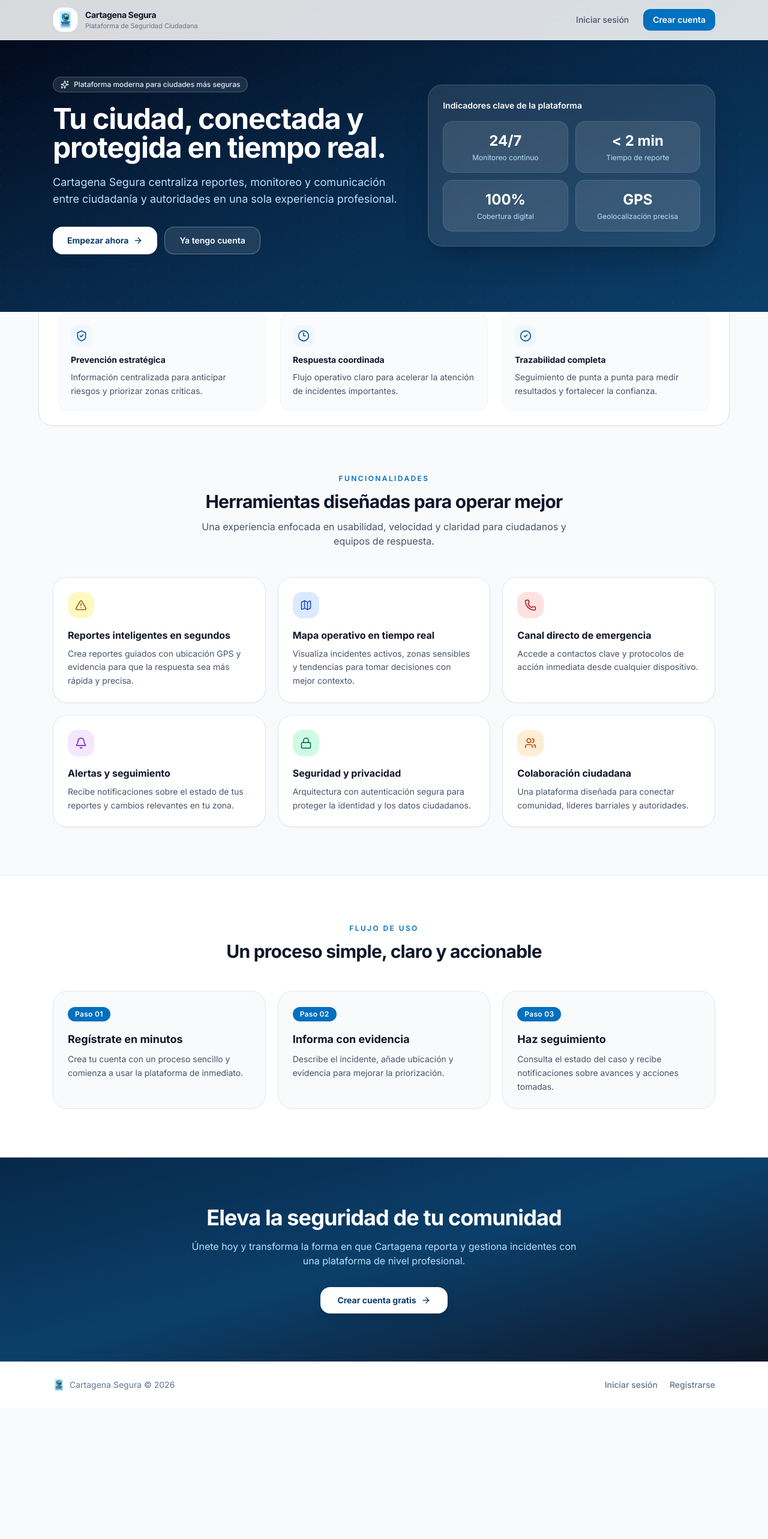
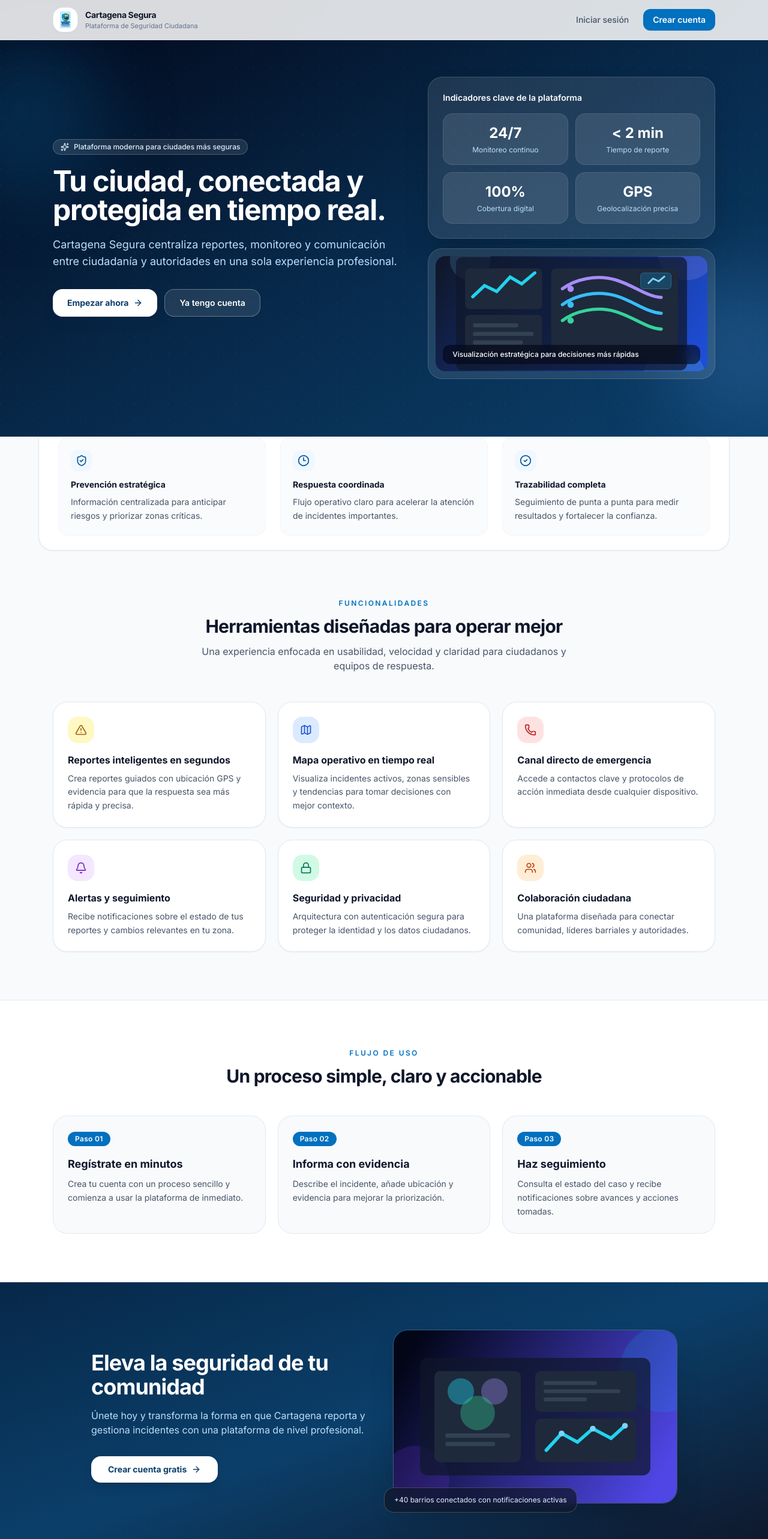
Before and after one commit to TheSantSalazar/Cartagena-Segura-React, a React (Vite) app: page / in a window 1280 px wide. Shown: the top 2566 px of the page at 60% size. Before the commit the page ends 2347 px from the top, so only its background shows below. Built offline with nearby package versions, Linux system fonts and the light colour scheme.

Commit message:
feat: elevar landing con animaciones e ilustraciones

```diff
--- a/src/index.css
+++ b/src/index.css
@@ -46,3 +46,50 @@
 .leaflet-control {
   z-index: 1 !important;
 }
+@keyframes fadeUp {
+  0% {
+    opacity: 0;
+    transform: translateY(18px);
+  }
+  100% {
+    opacity: 1;
+    transform: translateY(0);
+  }
+}
+
+@keyframes blob {
+  0%,
+  100% {
+    transform: translate3d(0, 0, 0) scale(1);
+  }
+  33% {
+    transform: translate3d(24px, -18px, 0) scale(1.04);
+  }
+  66% {
+    transform: translate3d(-16px, 12px, 0) scale(0.96);
+  }
+}
+
+.animate-fade-up {
+  animation: fadeUp 700ms ease-out both;
+}
+
+.animate-fade-up-delay {
+  animation: fadeUp 850ms ease-out 120ms both;
+}
+
+.animate-blob {
+  animation: blob 8s ease-in-out infinite;
+}
+
+.animation-delay-2000 {
+  animation-delay: 2s;
+}
+
+@media (prefers-reduced-motion: reduce) {
+  .animate-fade-up,
+  .animate-fade-up-delay,
+  .animate-blob {
+    animation: none;
+  }
+}
--- a/src/pages/LandingPage.jsx
+++ b/src/pages/LandingPage.jsx
@@ -122,9 +122,11 @@ export default function LandingPage() {
 
       <header className="relative overflow-hidden bg-gradient-to-br from-slate-950 via-primary-950 to-primary-900 pt-28 sm:pt-32">
         <div className="absolute inset-0 opacity-20" style={{ backgroundImage: 'radial-gradient(circle at 1px 1px, rgba(255,255,255,.2) 1px, transparent 0)', backgroundSize: '28px 28px' }} />
+        <div className="pointer-events-none absolute -left-24 top-8 h-72 w-72 rounded-full bg-primary-500/20 blur-3xl animate-blob" />
+        <div className="pointer-events-none absolute -right-20 bottom-4 h-64 w-64 rounded-full bg-blue-400/20 blur-3xl animate-blob animation-delay-2000" />
         <div className="relative mx-auto max-w-6xl px-4 pb-16 sm:px-6 sm:pb-24">
           <div className="grid items-center gap-10 lg:grid-cols-[1.1fr_.9fr]">
-            <div>
+            <div className="animate-fade-up">
               <div className="mb-5 inline-flex items-center gap-2 rounded-full border border-white/20 bg-white/10 px-3 py-1 text-xs font-medium text-primary-100">
                 <Sparkles className="h-3.5 w-3.5" />
                 Plataforma moderna para ciudades más seguras
@@ -136,7 +138,7 @@ export default function LandingPage() {
                 Cartagena Segura centraliza reportes, monitoreo y comunicación entre ciudadanía y autoridades en una sola experiencia profesional.
               </p>
               <div className="mt-8 flex flex-col gap-3 sm:flex-row">
-                <Link to="/register" className="inline-flex items-center justify-center gap-2 rounded-2xl bg-white px-6 py-3 text-sm font-bold text-primary-900 shadow-lg shadow-primary-950/30 transition hover:bg-primary-50">
+                <Link to="/register" className="inline-flex items-center justify-center gap-2 rounded-2xl bg-white px-6 py-3 text-sm font-bold text-primary-900 shadow-lg shadow-primary-950/30 transition hover:bg-primary-50 hover:-translate-y-0.5">
                   Empezar ahora
                   <ArrowRight className="h-4 w-4" />
                 </Link>
@@ -146,15 +148,28 @@ export default function LandingPage() {
               </div>
             </div>
 
+            <div className="space-y-4 animate-fade-up-delay">
               <div className="rounded-3xl border border-white/15 bg-white/10 p-5 shadow-2xl backdrop-blur-xl sm:p-6">
                 <p className="mb-4 text-sm font-semibold text-white">Indicadores clave de la plataforma</p>
                 <div className="grid grid-cols-2 gap-3">
                   {stats.map((stat) => (
-                  <div key={stat.label} className="rounded-2xl border border-white/10 bg-white/10 px-4 py-4 text-center">
+                    <div key={stat.label} className="rounded-2xl border border-white/10 bg-white/10 px-4 py-4 text-center transition hover:bg-white/20">
                       <p className="text-2xl font-bold text-white">{stat.value}</p>
                       <p className="mt-1 text-xs text-primary-200">{stat.label}</p>
                     </div>
                   ))}
+                </div>
+              </div>
+
+              <div className="relative overflow-hidden rounded-3xl border border-white/15 bg-white/10 p-3 backdrop-blur-xl">
+                <img
+                  src="/hero-monitoring.svg"
+                  alt="Centro urbano vigilado con tecnología de monitoreo"
+                  className="h-48 w-full rounded-2xl object-cover"
+                />
+                <div className="absolute inset-x-6 bottom-6 rounded-xl bg-slate-950/60 px-4 py-2 text-xs font-medium text-white backdrop-blur">
+                  Visualización estratégica para decisiones más rápidas
+                </div>
               </div>
             </div>
           </div>
@@ -165,7 +180,7 @@ export default function LandingPage() {
         <div className="mx-auto max-w-6xl rounded-3xl border border-slate-200 bg-white px-5 py-6 shadow-sm sm:px-8">
           <div className="grid gap-6 md:grid-cols-3">
             {pillars.map((pillar) => (
-              <div key={pillar.title} className="rounded-2xl border border-slate-100 bg-slate-50/70 p-5">
+              <div key={pillar.title} className="rounded-2xl border border-slate-100 bg-slate-50/70 p-5 transition duration-300 hover:-translate-y-1 hover:shadow-md">
                 <div className="mb-3 inline-flex rounded-xl bg-primary-50 p-2 text-primary-700">
                   <pillar.icon className="h-5 w-5" />
                 </div>
@@ -188,8 +203,8 @@ export default function LandingPage() {
           </div>
           <div className="grid grid-cols-1 gap-5 sm:grid-cols-2 lg:grid-cols-3">
             {features.map((feature) => (
-              <article key={feature.title} className="group rounded-3xl border border-slate-200 bg-white p-6 shadow-sm transition hover:-translate-y-0.5 hover:shadow-lg">
-                <div className={`mb-4 inline-flex rounded-2xl p-3 ${feature.color}`}>
+              <article key={feature.title} className="group rounded-3xl border border-slate-200 bg-white p-6 shadow-sm transition duration-300 hover:-translate-y-1 hover:shadow-lg">
+                <div className={`mb-4 inline-flex rounded-2xl p-3 transition group-hover:scale-105 ${feature.color}`}>
                   <feature.icon className="h-5 w-5" />
                 </div>
                 <h3 className="text-base font-bold text-slate-900">{feature.title}</h3>
@@ -208,7 +223,7 @@ export default function LandingPage() {
           </div>
           <div className="grid gap-5 md:grid-cols-3">
             {journey.map((item) => (
-              <div key={item.step} className="relative rounded-3xl border border-slate-200 bg-slate-50 p-6">
+              <div key={item.step} className="relative rounded-3xl border border-slate-200 bg-slate-50 p-6 transition duration-300 hover:-translate-y-1 hover:border-primary-200 hover:shadow-md">
                 <span className="mb-4 inline-flex rounded-xl bg-primary-600 px-3 py-1 text-xs font-semibold tracking-wide text-white">
                   Paso {item.step}
                 </span>
@@ -221,15 +236,27 @@ export default function LandingPage() {
       </section>
 
       <section className="bg-gradient-to-br from-primary-950 via-primary-900 to-slate-900 py-16 sm:py-20">
-        <div className="mx-auto flex max-w-4xl flex-col items-center px-4 text-center sm:px-6">
+        <div className="mx-auto grid max-w-5xl items-center gap-8 px-4 sm:px-6 lg:grid-cols-2">
+          <div>
             <h2 className="text-3xl font-bold tracking-tight text-white sm:text-4xl">Eleva la seguridad de tu comunidad</h2>
             <p className="mt-4 max-w-2xl text-sm leading-relaxed text-primary-200 sm:text-base">
               Únete hoy y transforma la forma en que Cartagena reporta y gestiona incidentes con una plataforma de nivel profesional.
             </p>
-          <Link to="/register" className="mt-8 inline-flex items-center gap-2 rounded-2xl bg-white px-7 py-3 text-sm font-bold text-primary-900 shadow-lg shadow-primary-950/30 transition hover:bg-primary-50">
+            <Link to="/register" className="mt-8 inline-flex items-center gap-2 rounded-2xl bg-white px-7 py-3 text-sm font-bold text-primary-900 shadow-lg shadow-primary-950/30 transition hover:bg-primary-50 hover:-translate-y-0.5">
               Crear cuenta gratis
               <ArrowRight className="h-4 w-4" />
             </Link>
+          </div>
+          <div className="relative">
+            <img
+              src="/community-team.svg"
+              alt="Equipo ciudadano coordinando acciones de seguridad"
+              className="h-72 w-full rounded-3xl object-cover shadow-2xl ring-1 ring-white/20"
+            />
+            <div className="absolute -bottom-4 -left-4 rounded-2xl border border-white/20 bg-slate-900/70 px-4 py-3 text-xs text-primary-100 backdrop-blur">
+              +40 barrios conectados con notificaciones activas
+            </div>
+          </div>
         </div>
       </section>
 
```
Also changed, not shown: public/community-team.svg (added), public/hero-monitoring.svg (added). Lines whose indentation alone changed are shown as unchanged.
